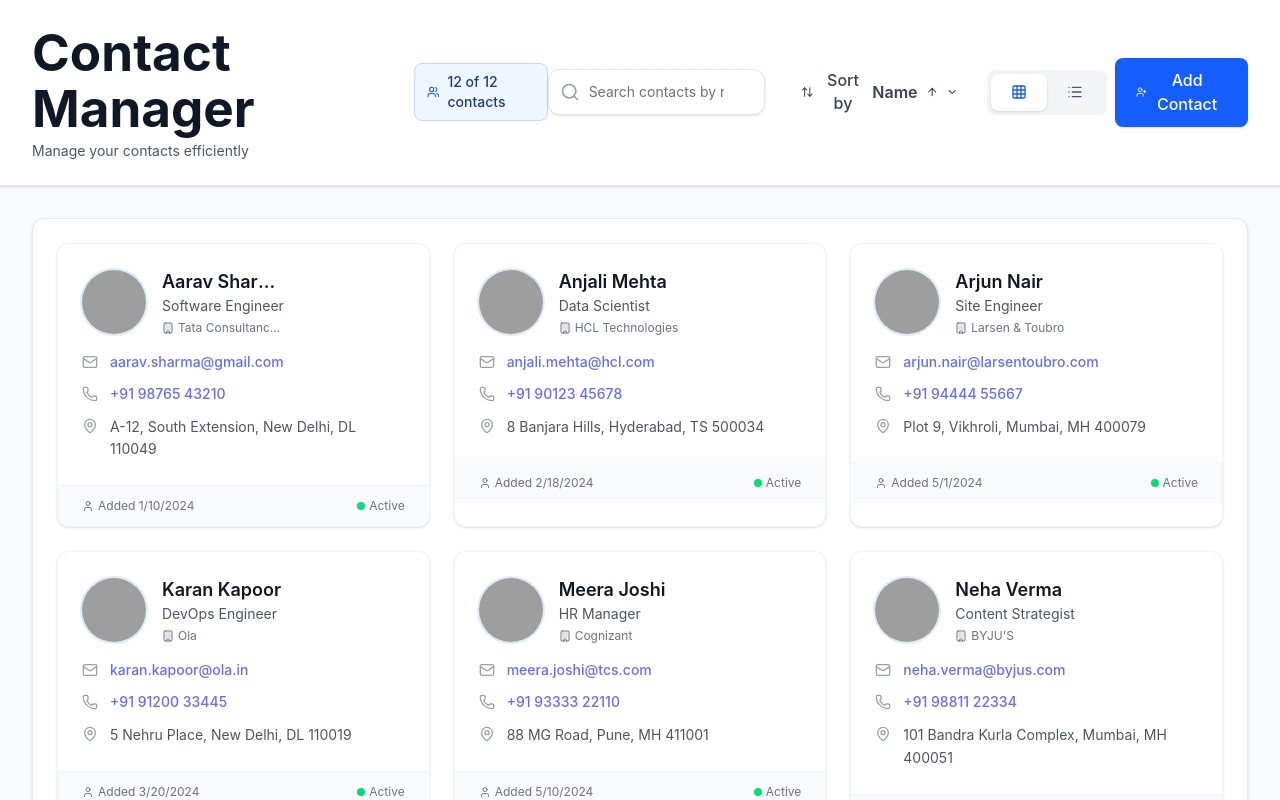
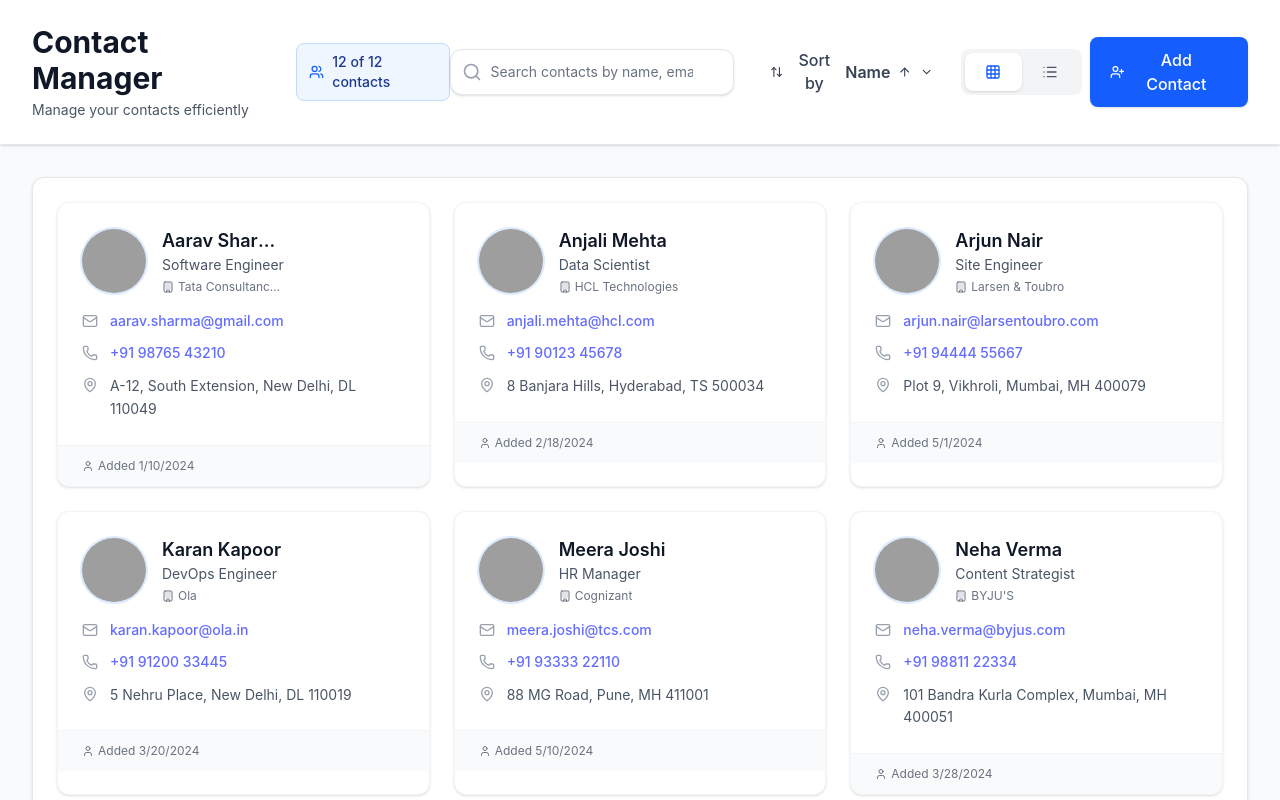
Before and after one commit to amlesh-kumar01/tria-contact-app, a React (Vite) app: page / in a window 1280 px wide. Shown: the top 800 px of the page. Built offline with nearby package versions, Linux system fonts and the light colour scheme; grey boxes are pictures that could not be loaded.

Commit message:
refactor: update Header component title to use a div for improved styling and consistency refactor: remove active status display from ContactCard component

```diff
--- a/src/components/ContactCard.jsx
+++ b/src/components/ContactCard.jsx
@@ -150,10 +150,7 @@ const ContactCard = ({ contact, onEdit, onDelete }) => {
             <User className="h-3 w-3 mr-1" />
             <span>Added {new Date(contact.dateAdded).toLocaleDateString()}</span>
           </div>
-          <div className="flex items-center space-x-1">
-            <div className="h-2 w-2 rounded-full bg-green-400"></div>
-            <span>Active</span>
-          </div>
+
         </div>
       </div>
 
--- a/src/components/ContactListItem.jsx
+++ b/src/components/ContactListItem.jsx
@@ -142,10 +142,6 @@ const ContactListItem = ({ contact, onEdit, onDelete }) => {
             <User className="h-3 w-3 mr-1" />
             <span>Added {new Date(contact.dateAdded).toLocaleDateString()}</span>
           </div>
-          <div className="flex items-center space-x-1">
-            <div className="h-2 w-2 rounded-full bg-green-400"></div>
-            <span>Active</span>
-          </div>
         </div>
       </div>
 
--- a/src/components/Header.jsx
+++ b/src/components/Header.jsx
@@ -31,9 +31,9 @@ const Header = () => {
             {/* Title and Stats */}
             <div className="flex flex-col sm:flex-row sm:items-center sm:space-x-6 space-y-2 sm:space-y-0">
               <div>
-                <h1 className="text-xl sm:text-2xl font-bold text-gray-900">
+                <div className="text-3xl font-bold text-gray-900">
                   Contact Manager
-                </h1>
+                </div>
                 <p className="text-gray-600 text-sm mt-1">
                   Manage your contacts efficiently
                 </p>
```
